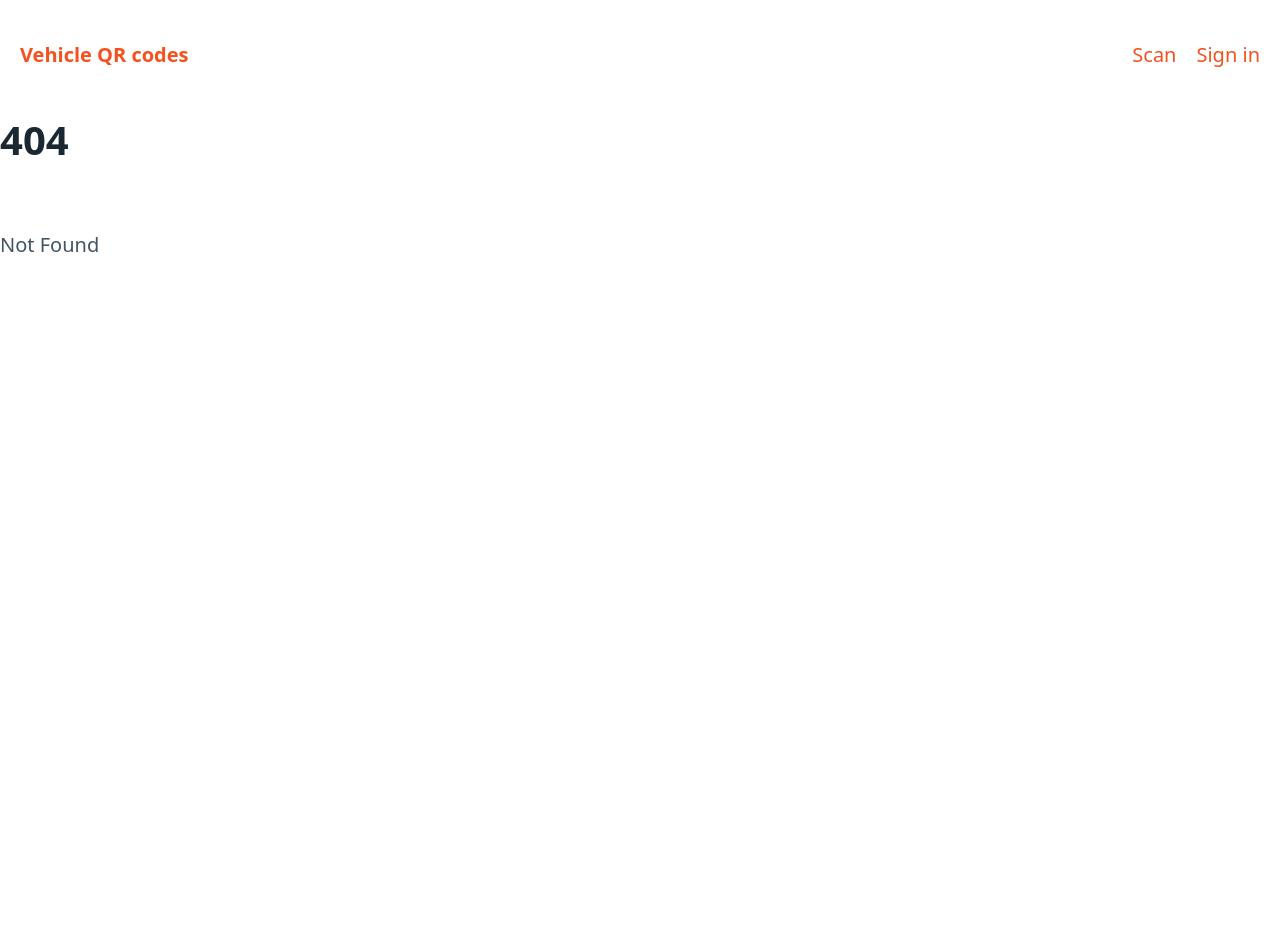
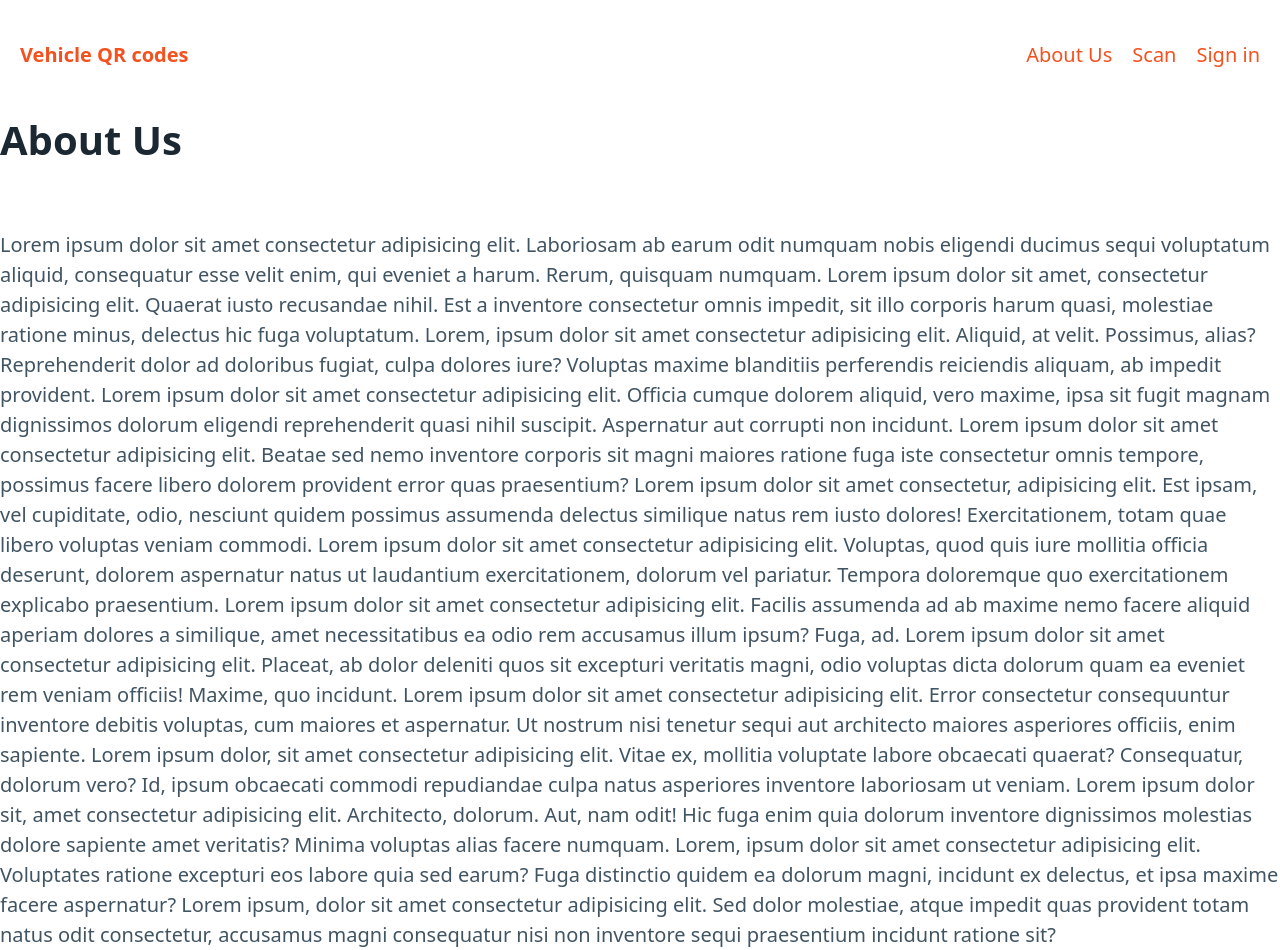
Before and after one commit to kurayami07734/vehicle-qr-generator, a SvelteKit app: page /aboutus in a window 1280 px wide. Before the commit this address had no page. Before the commit the page ends 800 px from the top, so only its background shows below. Built offline with nearby package versions, Linux system fonts and the light colour scheme.

Commit message:
about-us and nav bar

```diff
--- a/src/routes/+layout.svelte
+++ b/src/routes/+layout.svelte
@@ -11,6 +11,7 @@
 		</li>
 	</ul>
 	<ul class="nav-links">
+		<li><a href="/aboutus">About Us</a></li>
 		<li><a href="/scan">Scan</a></li>
 		{#if $authUser !== undefined}
 			<li>
@@ -29,6 +30,12 @@
 <style>
 	nav {
 		margin: 1rem;
+		position: sticky;
+		position: -webkit-sticky;
+		z-index: 100;
+		top:0;
+		-webkit-backdrop-filter: blur(8px);
+		backdrop-filter: blur(8px);
 	}
 	img {
 		width: 30px;
--- /dev/null
+++ b/src/routes/aboutus/+page.svelte
@@ -0,0 +1,15 @@
+<h1>About Us</h1>
+Lorem ipsum dolor sit amet consectetur adipisicing elit. Laboriosam ab earum odit numquam nobis eligendi ducimus sequi voluptatum aliquid, consequatur esse velit enim, qui eveniet a harum. Rerum, quisquam numquam.
+Lorem ipsum dolor sit amet, consectetur adipisicing elit. Quaerat iusto recusandae nihil. Est a inventore consectetur omnis impedit, sit illo corporis harum quasi, molestiae ratione minus, delectus hic fuga voluptatum.
+Lorem, ipsum dolor sit amet consectetur adipisicing elit. Aliquid, at velit. Possimus, alias? Reprehenderit dolor ad doloribus fugiat, culpa dolores iure? Voluptas maxime blanditiis perferendis reiciendis aliquam, ab impedit provident.
+Lorem ipsum dolor sit amet consectetur adipisicing elit. Officia cumque dolorem aliquid, vero maxime, ipsa sit fugit magnam dignissimos dolorum eligendi reprehenderit quasi nihil suscipit. Aspernatur aut corrupti non incidunt.
+Lorem ipsum dolor sit amet consectetur adipisicing elit. Beatae sed nemo inventore corporis sit magni maiores ratione fuga iste consectetur omnis tempore, possimus facere libero dolorem provident error quas praesentium?
+Lorem ipsum dolor sit amet consectetur, adipisicing elit. Est ipsam, vel cupiditate, odio, nesciunt quidem possimus assumenda delectus similique natus rem iusto dolores! Exercitationem, totam quae libero voluptas veniam commodi.
+Lorem ipsum dolor sit amet consectetur adipisicing elit. Voluptas, quod quis iure mollitia officia deserunt, dolorem aspernatur natus ut laudantium exercitationem, dolorum vel pariatur. Tempora doloremque quo exercitationem explicabo praesentium.
+Lorem ipsum dolor sit amet consectetur adipisicing elit. Facilis assumenda ad ab maxime nemo facere aliquid aperiam dolores a similique, amet necessitatibus ea odio rem accusamus illum ipsum? Fuga, ad.
+Lorem ipsum dolor sit amet consectetur adipisicing elit. Placeat, ab dolor deleniti quos sit excepturi veritatis magni, odio voluptas dicta dolorum quam ea eveniet rem veniam officiis! Maxime, quo incidunt.
+Lorem ipsum dolor sit amet consectetur adipisicing elit. Error consectetur consequuntur inventore debitis voluptas, cum maiores et aspernatur. Ut nostrum nisi tenetur sequi aut architecto maiores asperiores officiis, enim sapiente.
+Lorem ipsum dolor, sit amet consectetur adipisicing elit. Vitae ex, mollitia voluptate labore obcaecati quaerat? Consequatur, dolorum vero? Id, ipsum obcaecati commodi repudiandae culpa natus asperiores inventore laboriosam ut veniam.
+Lorem ipsum dolor sit, amet consectetur adipisicing elit. Architecto, dolorum. Aut, nam odit! Hic fuga enim quia dolorum inventore dignissimos molestias dolore sapiente amet veritatis? Minima voluptas alias facere numquam.
+Lorem, ipsum dolor sit amet consectetur adipisicing elit. Voluptates ratione excepturi eos labore quia sed earum? Fuga distinctio quidem ea dolorum magni, incidunt ex delectus, et ipsa maxime facere aspernatur?
+Lorem ipsum, dolor sit amet consectetur adipisicing elit. Sed dolor molestiae, atque impedit quas provident totam natus odit consectetur, accusamus magni consequatur nisi non inventore sequi praesentium incidunt ratione sit?
```
Also changed, not shown: src/routes/login/+page.svelte (+5 -2 lines), 1 other file (tests, documents, lock files or other folders).
